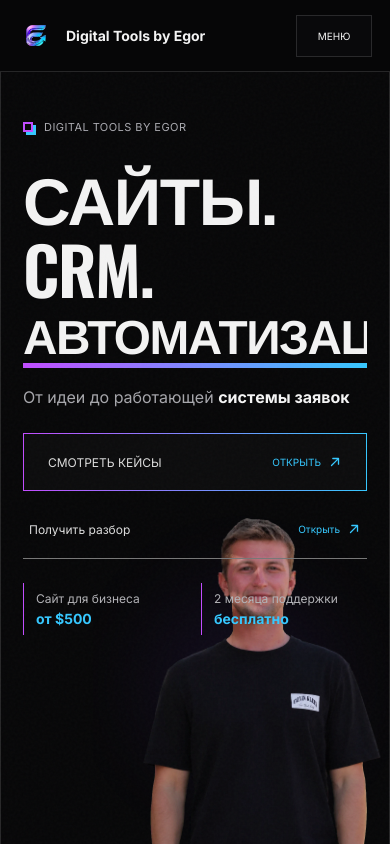
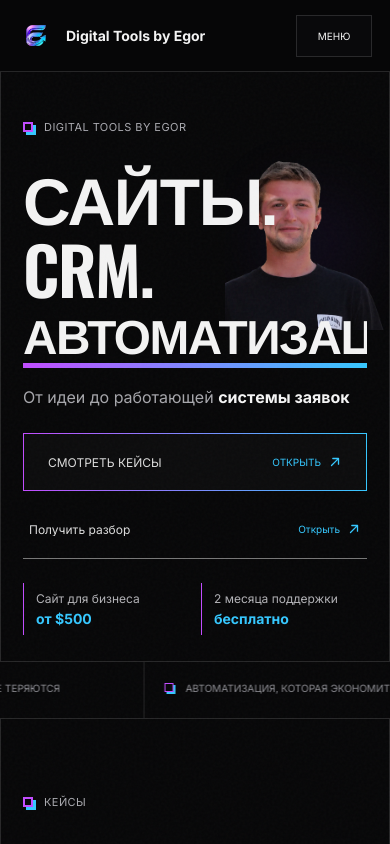
Before and after one commit to Gecxxxx/Egor-digital, a React (Vite) app: page / in a window 390 px wide. Shown: the top 844 px of the page. Built offline with nearby package versions, Linux system fonts and the light colour scheme.

Commit message:
Match mobile hero portrait to 404

```diff
--- a/src/styles.css
+++ b/src/styles.css
@@ -331,8 +331,8 @@ footer p { color: #7f7f84; font-size: 10px; text-transform: uppercase; }
   .mobile-nav-actions button { border-image: linear-gradient(90deg, var(--purple), var(--cyan)) 1; }
   .mobile-nav-actions .mobile-privacy { min-height: 38px; border: 0; border-bottom: 1px solid var(--line); border-image: none; color: #8f8f95; font-size: 9px; }
 
-  .hero { min-height: 760px; height: calc(100svh - 72px); max-height: 900px; grid-template-columns: minmax(0, 1fr); isolation: isolate; }
-  .hero-copy { min-width: 0; width: 100%; padding: 54px 22px 300px; }
+  .hero { min-height: auto; height: auto; max-height: none; display: block; isolation: isolate; }
+  .hero-copy { min-width: 0; width: 100%; padding: 54px 22px 26px; }
   .hero h1 { width: 100%; font-size: clamp(58px, 17.5vw, 72px); }
   .hero-line { width: 100%; }
   .hero-line.accent { width: max-content; max-width: 100%; }
@@ -341,9 +341,9 @@ footer p { color: #7f7f84; font-size: 10px; text-transform: uppercase; }
   .cta, .cta.secondary { min-width: 0; width: 100%; min-height: 58px; }
   .hero-facts { grid-template-columns: 1fr 1fr; gap: 12px; margin-top: 24px; max-width: none; }
   .hero-facts div { min-width: 0; padding-left: 12px; }
-  .hero-person { position: absolute; z-index: 1; right: 0; bottom: 0; width: min(72vw, 390px); height: 390px; pointer-events: none; }
+  .hero-person { position: absolute; z-index: 1; top: 70px; right: -8px; bottom: auto; width: 240px; height: 255px; overflow: hidden; display: block; pointer-events: none; }
   .hero-person::before { inset: 8% 0 0; }
-  .hero-person img { width: 100%; height: 100%; object-position: right bottom; }
+  .hero-person img { position: absolute; top: 0; right: 0; width: auto; height: 410px; max-width: none; object-fit: contain; object-position: top center; }
   .ticker-track { animation-duration: 18s; -webkit-animation-duration: 18s; }
   .ticker span { min-width: 290px; padding-inline: 20px; }
 
@@ -422,9 +422,8 @@ footer p { color: #7f7f84; font-size: 10px; text-transform: uppercase; }
   .hero h1 { font-size: clamp(56px, 17vw, 66px); }
   .hero-line.accent > span { font-size: clamp(39px, 12.25vw, 48px); }
   .hero-facts { grid-template-columns: 1fr 1fr; }
-  .hero { min-height: 760px; }
-  .hero-copy { padding-bottom: 285px; }
-  .hero-person { width: min(76vw, 340px); height: 350px; }
+  .hero-person { top: 68px; right: -14px; width: 178px; height: 190px; }
+  .hero-person img { height: 306px; }
   .accent-title { font-size: clamp(42px, 12.5vw, 49px); }
   .filters { gap: 9px 13px; }
   .service-row { grid-template-columns: 34px minmax(0, 1fr); }
```
